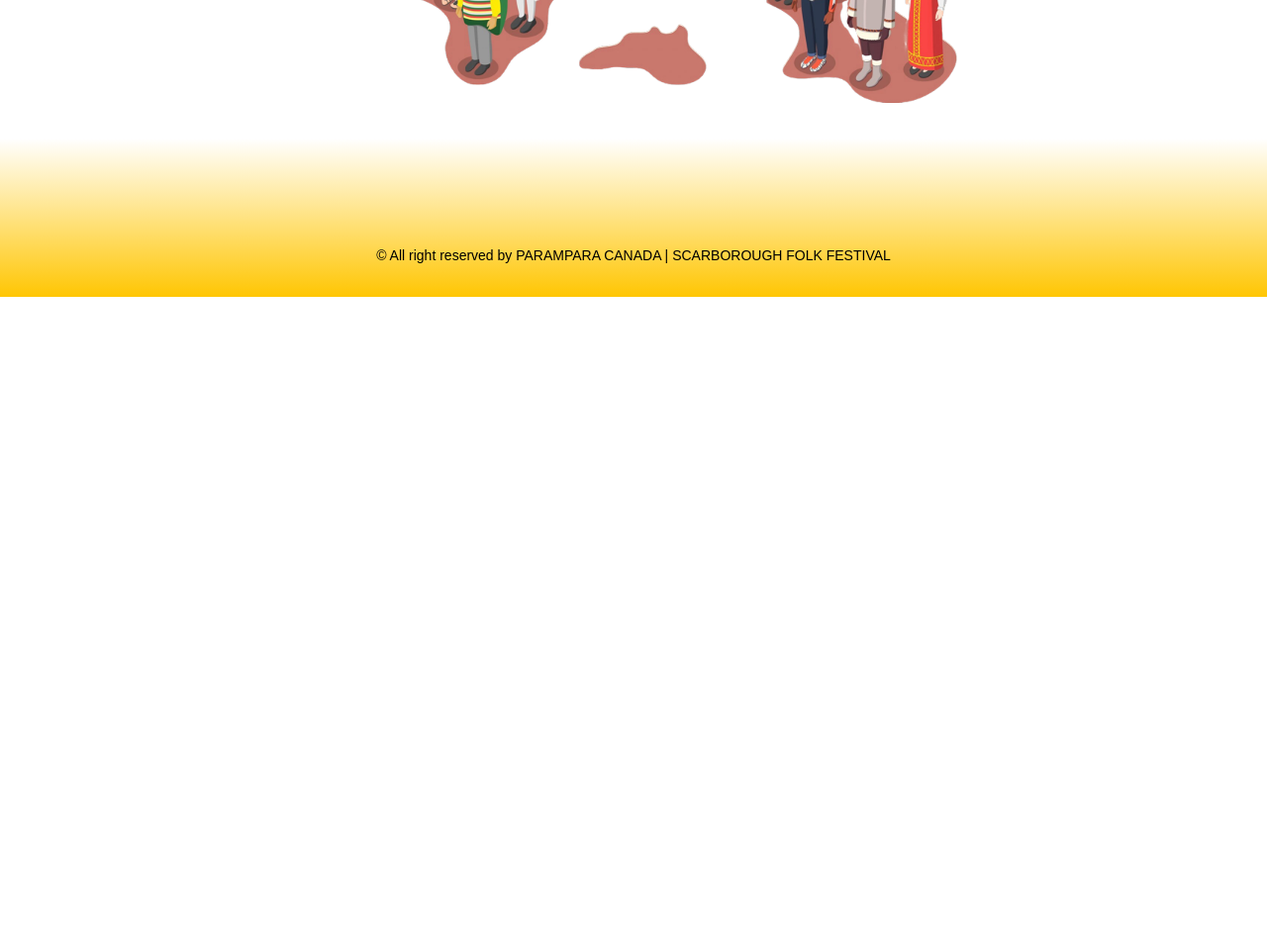
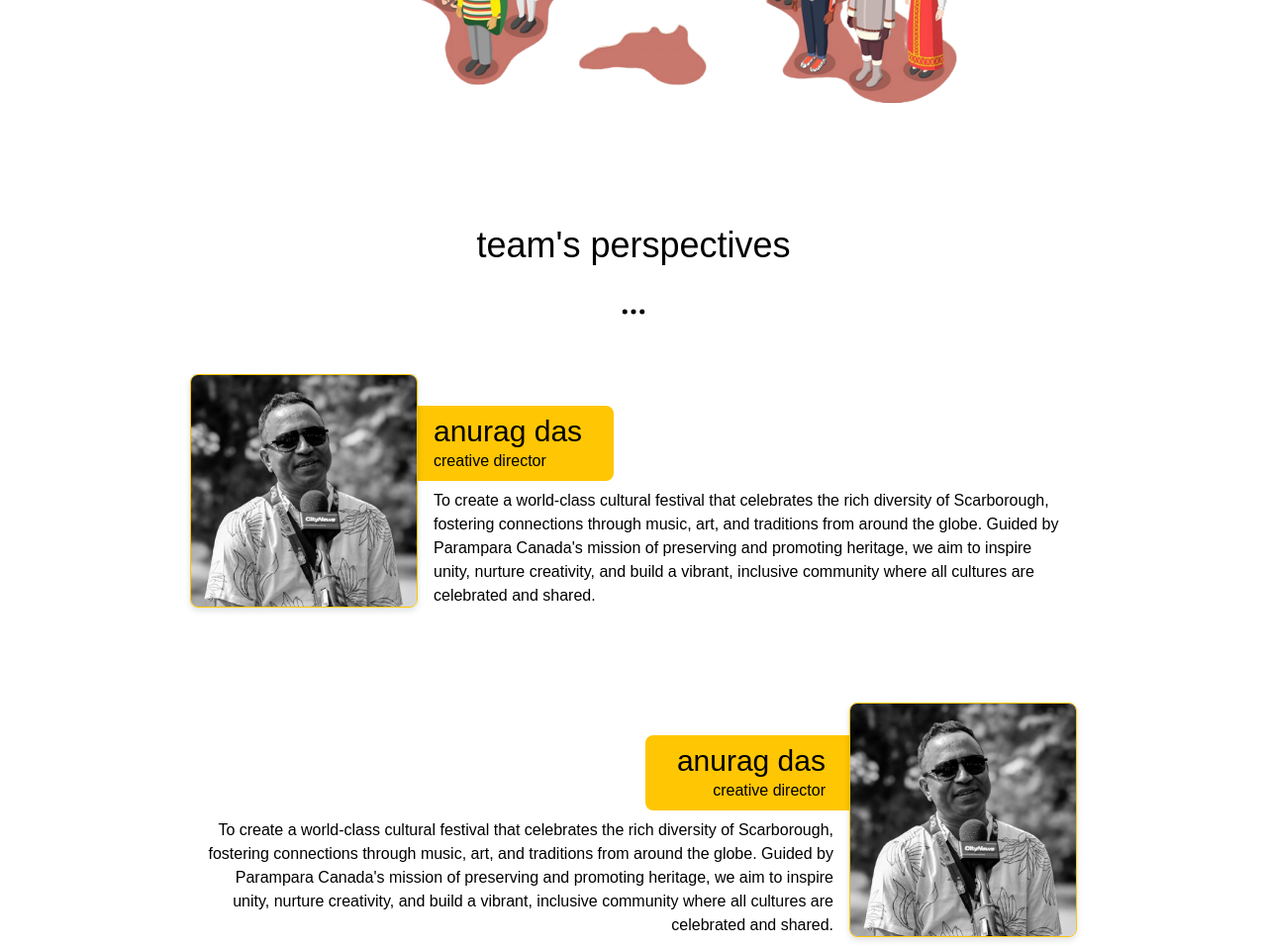
Before and after one commit to mdsaifurrahmann/folkfest, a website built with Vite: page vision.html in a window 1280 px wide. Shown: the part 798-1756 px from the top of the page at 99% size. Before the commit the page ends 1098 px from the top, so only its background shows below. Built offline with nearby package versions, Linux system fonts and the light colour scheme; a web font is replaced by a local one.

Commit message:
vision updated

```diff
--- a/vision.html
+++ b/vision.html
@@ -102,7 +102,7 @@
     </section>
 
 
-    <!-- <section class="my-22">
+    <section class="my-22">
         <div class="container">
             <div class="flex justify-between items-center flex-col mb-12">
                 <h2 class="section-title text-3xl lg:!text-4xl">team's perspectives</h2>
@@ -222,7 +222,7 @@
 
             </div>
         </div>
-    </section> -->
+    </section>
 
     <footer class="w-full h-40 relative text-center overflow-hidden min-h-[160px]">
         <p class="flex justify-center items-center absolute bottom-8 text-center w-full text-sm">© All right reserved by
```
Also changed, not shown: 2 other files.
